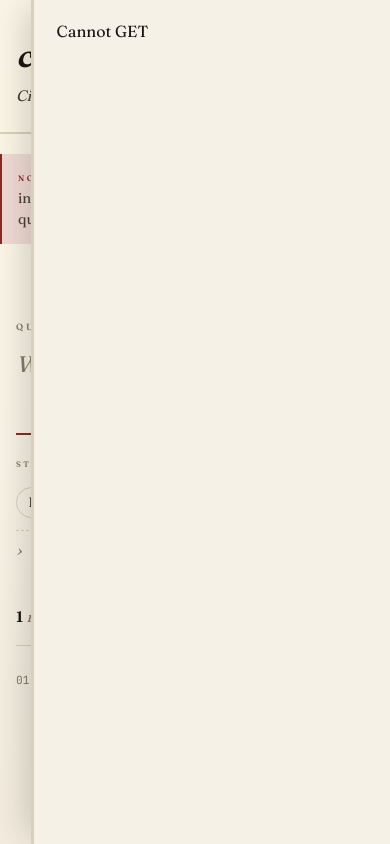
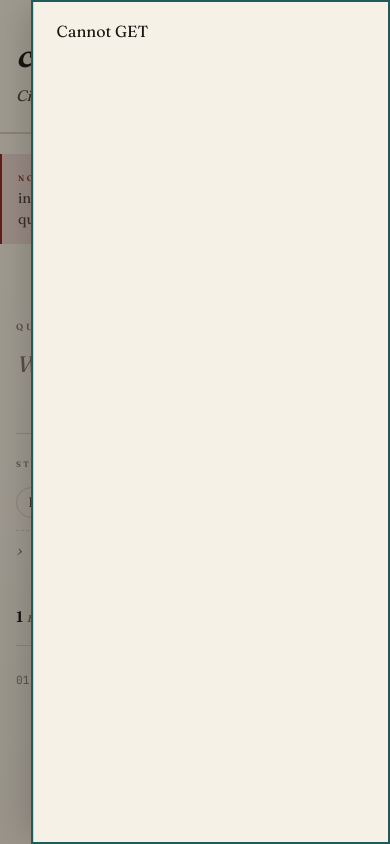
Before and after one commit to williamzujkowski/cf-knowledge-kiln, a Python web app: template src/cf_knowledge_kiln/api/templates/search.html in a window 390 px wide, after a click that opens the changed part. Run offline with Jinja, Linux system fonts and the light colour scheme; the template is opened without the code that fills it: most values are stand-ins (such as "Sample title", 1, 10 or a date in 2020); some web fonts are replaced.

Commit message:
feat(ui): a11y + telemetry polish (closes #120)
- aria-live moved off #results onto sibling #search-status so screen
  readers stop announcing the entire result list every 300ms. The
  status region carries one of: "Searching…", "N results", "No results".
- Fraunces v38 latin woff2 preloaded with rel=preload as=font so the
  display font is in flight before the CSS arrives.
- HTMX script gets `defer` — first paint isn't blocked on the network.
- Telemetry gating: htmx:configRequest attaches X-Kiln-Source:
  keyup-debounce when the triggering event is a keystroke; the
  server skips rag_queries persistence for those, so a 10-char query
  no longer produces 10 stored rows. Only the exact literal opts out
  (defense in depth against a misbehaving client suppressing metrics).
- Mobile drawer (folded in from #130 review):
  - htmx:afterSwap focuses the panel below 960px so Tab cycles in.
  - #preview-backdrop fades in via :has(#preview[data-open]) and
    clicking it clears the drawer.

Tests: +7 integration (status region, font preload, htmx defer,
keyup-debounce skip, explicit-submit persists, unknown-header still
persists, backdrop in DOM). 601 unit+web-integration pass.

Co-Authored-By: Claude Opus 4.7 (1M context) <noreply@anthropic.com>

```diff
--- a/src/cf_knowledge_kiln/api/static/kiln.css
+++ b/src/cf_knowledge_kiln/api/static/kiln.css
@@ -1181,6 +1181,28 @@ a.source-link:focus-visible {
   color: var(--rule-strong);
 }
 
+/* ─── #120 Status region ───────────────────────────────────────── */
+
+/* Sibling status region for screen-reader announcements. Visually
+   subtle; the text mirrors what the user sees in #results but is
+   the only thing AT reads on each search. visually-hidden by default
+   when empty, but rendered as a quiet eyebrow when populated so
+   sighted users get the same feedback. */
+.search-status {
+  min-block-size: 1.2rem;
+  margin-block: 0.4rem 0.6rem;
+  font-family: var(--serif);
+  font-size: 0.78rem;
+  color: var(--ink-soft);
+  font-style: italic;
+  font-variation-settings: "opsz" 14;
+}
+.search-status:empty {
+  /* Collapse silently when there's nothing to say. */
+  margin-block: 0;
+  min-block-size: 0;
+}
+
 /* ─── #119 Preview panel ───────────────────────────────────────── */
 
 /* The .search-grid wraps the results list + the preview panel. Above
@@ -1373,6 +1395,21 @@ a.source-link:focus-visible {
   }
 }
 
+/* Backdrop: hidden by default; on mobile, becomes visible+clickable
+   whenever the drawer is open. Uses :has() so the markup stays decl-
+   arative (no JS toggling a class). Browsers without :has() (older
+   Safari) keep the legacy behavior of "no backdrop" — Esc + the
+   close button still work. */
+#preview-backdrop {
+  position: fixed;
+  inset: 0;
+  background: rgba(20, 18, 14, 0.4);
+  opacity: 0;
+  pointer-events: none;
+  z-index: 25;
+  transition: opacity 200ms ease;
+}
+
 /* Mobile / tablet: preview is a slide-in drawer pinned to the right.
    Stays out of the way until data-open is set by the click handler,
    then translates into view with a backdrop hint. */
@@ -1392,11 +1429,26 @@ a.source-link:focus-visible {
   .preview-panel[data-open] {
     transform: translateX(0);
   }
+  /* Backdrop fades in when the sibling drawer is data-open. */
+  .search-with-preview:has(#preview[data-open]) #preview-backdrop {
+    opacity: 1;
+    pointer-events: auto;
+  }
   /* Hide the empty placeholder on small screens — there's no rail
      to fill, and the drawer should only appear when opened. */
   .preview-panel .preview-empty {
     display: none;
   }
+  /* Focus ring on the panel itself when keyboard-focused after open. */
+  .preview-panel:focus-visible {
+    outline: 2px solid var(--teal);
+    outline-offset: -2px;
+  }
+}
+
+/* Desktop: backdrop never shows. */
+@media (min-width: 960px) {
+  #preview-backdrop { display: none; }
 }
 
 @media (prefers-reduced-motion: reduce) {
--- a/src/cf_knowledge_kiln/api/templates/base.html
+++ b/src/cf_knowledge_kiln/api/templates/base.html
@@ -9,44 +9,101 @@
   <!-- Fraunces (display + body) + JetBrains Mono (paths/scores). Preconnect for latency. -->
   <link rel="preconnect" href="https://fonts.googleapis.com">
   <link rel="preconnect" href="https://fonts.gstatic.com" crossorigin>
+  <!-- #120: preload the Latin-subset Fraunces variable woff2 so the
+       display font is in flight before the CSS arrives. The v38 URL is
+       content-stable; Google occasionally bumps versions and the preload
+       turns into a wasted fetch when that happens. Track #131 / vendor
+       under /static/fonts/ for a no-CDN future. -->
+  <link rel="preload"
+        as="font"
+        type="font/woff2"
+        crossorigin
+        href="https://fonts.gstatic.com/s/fraunces/v38/6NU78FyLNQOQZAnv9bYEvDiIdE9Ea92uemAk_WBq8U_9v0c2Wa0KxC9TeA.woff2">
   <link rel="stylesheet"
         href="https://fonts.googleapis.com/css2?family=Fraunces:opsz,wght,SOFT@9..144,300..700,0..100&family=JetBrains+Mono:wght@400;500&display=swap">
-  <!-- HTMX 2.0 via CDN. No build step; SRI hash pinned. -->
-  <script src="https://unpkg.com/htmx.org@2.0.4" integrity="sha384-HGfztofotfshcF7+8n44JQL2oJmowVChPTg48S+jvZoztPfvwD79OC/LTtG6dMp+" crossorigin="anonymous"></script> <!-- pragma: allowlist secret -->
+  <!-- HTMX 2.0 via CDN. No build step; SRI hash pinned. `defer` lets
+       the parser finish before HTMX initializes — first paint isn't
+       blocked on the network fetch. -->
+  <script defer src="https://unpkg.com/htmx.org@2.0.4" integrity="sha384-HGfztofotfshcF7+8n44JQL2oJmowVChPTg48S+jvZoztPfvwD79OC/LTtG6dMp+" crossorigin="anonymous"></script> <!-- pragma: allowlist secret -->
   <script>
-    // a11y: announce loading state via aria-busy on #results so screen
-    // readers know the live region is updating. HTMX events documented:
-    // https://htmx.org/events/
+    // a11y (#120): announcements live on #search-status, NOT on
+    // #results. The results region only carries aria-busy so AT can
+    // hint "this is loading". The status text is the only thing the
+    // screen reader speaks — "Searching…", then the new count.
+    const _setStatus = (text) => {
+      const s = document.getElementById("search-status");
+      if (s) s.textContent = text;
+    };
     document.addEventListener("htmx:beforeRequest", (e) => {
       const r = document.getElementById("results");
-      if (r && e.target.closest("form")) r.setAttribute("aria-busy", "true");
+      if (r && e.target.closest("form.search-form")) {
+        r.setAttribute("aria-busy", "true");
+        _setStatus("Searching…");
+      }
     });
     document.addEventListener("htmx:afterSwap", (e) => {
       const r = document.getElementById("results");
-      if (r) r.setAttribute("aria-busy", "false");
+      if (r && e.detail.target && e.detail.target.id === "results") {
+        r.setAttribute("aria-busy", "false");
+        const count = r.querySelector(".results-count .count");
+        if (count) {
+          const n = parseInt(count.textContent, 10);
+          _setStatus(n === 1 ? "1 result" : n + " results");
+        } else if (r.querySelector(".empty-results")) {
+          _setStatus("No results");
+        } else {
+          _setStatus("");
+        }
+      }
+      // Mobile drawer focus (#120 / #130 review): when the preview
+      // panel finishes swapping with data-open set, move keyboard
+      // focus into it so Tab stays inside instead of cycling through
+      // obscured controls behind the drawer.
+      if (
+        e.detail.target &&
+        e.detail.target.id === "preview" &&
+        e.detail.target.hasAttribute("data-open") &&
+        window.matchMedia("(max-width: 959px)").matches
+      ) {
+        e.detail.target.focus();
+      }
+    });
+    // #120 telemetry gating: keyup-debounced searches add an
+    // X-Kiln-Source header so the server can skip the rag_queries
+    // row write. Only explicit submits persist telemetry. HTMX 2.x
+    // exposes the originating event on detail.triggeringEvent.
+    document.addEventListener("htmx:configRequest", (e) => {
+      const ev = e.detail.triggeringEvent;
+      if (ev && (ev.type === "keyup" || ev.type === "input")) {
+        e.detail.headers["X-Kiln-Source"] = "keyup-debounce";
+      }
     });
     // HTMX 2.x drops 4xx/5xx swaps by default. We deliberately render
     // a swap-friendly fragment on 429 (rate limit) and 503 (retrieval
     // outage) — let those statuses swap so the user sees the inline
-    // error instead of a silent no-op. Status comes back via
-    // detail.xhr.status because HX-Retarget on the server is too
-    // coarse for an inline form replacement.
+    // error instead of a silent no-op. 404 covers the preview panel's
+    // not-found fragment. Status comes back via detail.xhr.status
+    // because HX-Retarget on the server is too coarse here.
     document.addEventListener("htmx:beforeSwap", (e) => {
       const s = e.detail.xhr.status;
-      // 404 included so the preview panel's not-found fragment swaps in
-      // instead of being silently dropped by HTMX 2.x's default behavior.
       if (s === 429 || s === 503 || s === 400 || s === 404) {
         e.detail.shouldSwap = true;
         e.detail.isError = false;
       }
     });
     // #119 preview panel: Esc clears it (mobile drawer + desktop rail).
-    document.addEventListener("keydown", (e) => {
-      if (e.key !== "Escape") return;
+    const _closePreview = () => {
       const p = document.getElementById("preview");
       if (!p || !p.hasAttribute("data-open")) return;
       p.removeAttribute("data-open");
       p.innerHTML = "";
+    };
+    document.addEventListener("keydown", (e) => {
+      if (e.key === "Escape") _closePreview();
+    });
+    // Backdrop click closes the drawer on mobile (#120 / #130 review).
+    document.addEventListener("click", (e) => {
+      if (e.target && e.target.id === "preview-backdrop") _closePreview();
     });
   </script>
 </head>
--- a/src/cf_knowledge_kiln/api/templates/search.html
+++ b/src/cf_knowledge_kiln/api/templates/search.html
@@ -132,8 +132,21 @@
     </details>
   </form>
 
+  {# #120: aria-live lives on the sibling #search-status, NOT on the
+     swapped #results region. Otherwise a screen reader re-announces
+     the entire results list on every 300ms debounced keystroke. The
+     status region only ever holds a one-line summary ("Searching…",
+     "12 results", "No results"). aria-atomic ensures the full text
+     is re-read on every update. #}
+  <div
+    id="search-status"
+    class="search-status"
+    role="status"
+    aria-live="polite"
+    aria-atomic="true"></div>
+
   <div class="search-grid">
-    <section id="results" class="results" aria-live="polite" aria-busy="false">
+    <section id="results" class="results" aria-busy="false">
       {% if initial_results is not none %}
         {% include "_results.html" %}
       {% else %}
@@ -148,10 +161,14 @@
       id="preview"
       class="preview-panel"
       aria-label="Document preview"
-      aria-live="polite"
       tabindex="-1">
       <p class="preview-empty"><em>Open a result to preview the chunk and its neighbors here.</em></p>
     </aside>
   </div>
+
+  {# Mobile-drawer backdrop (#120). CSS uses `:has(#preview[data-open])`
+     on the parent to fade in. Clicking it clears the drawer; on
+     desktop ≥960px the backdrop never renders. #}
+  <div id="preview-backdrop" aria-hidden="true"></div>
 </section>
 {% endblock %}
```
Also changed, not shown: src/cf_knowledge_kiln/api/web.py (+19 -4 lines), tests/integration/test_web_ui.py (+111 -0 lines).
